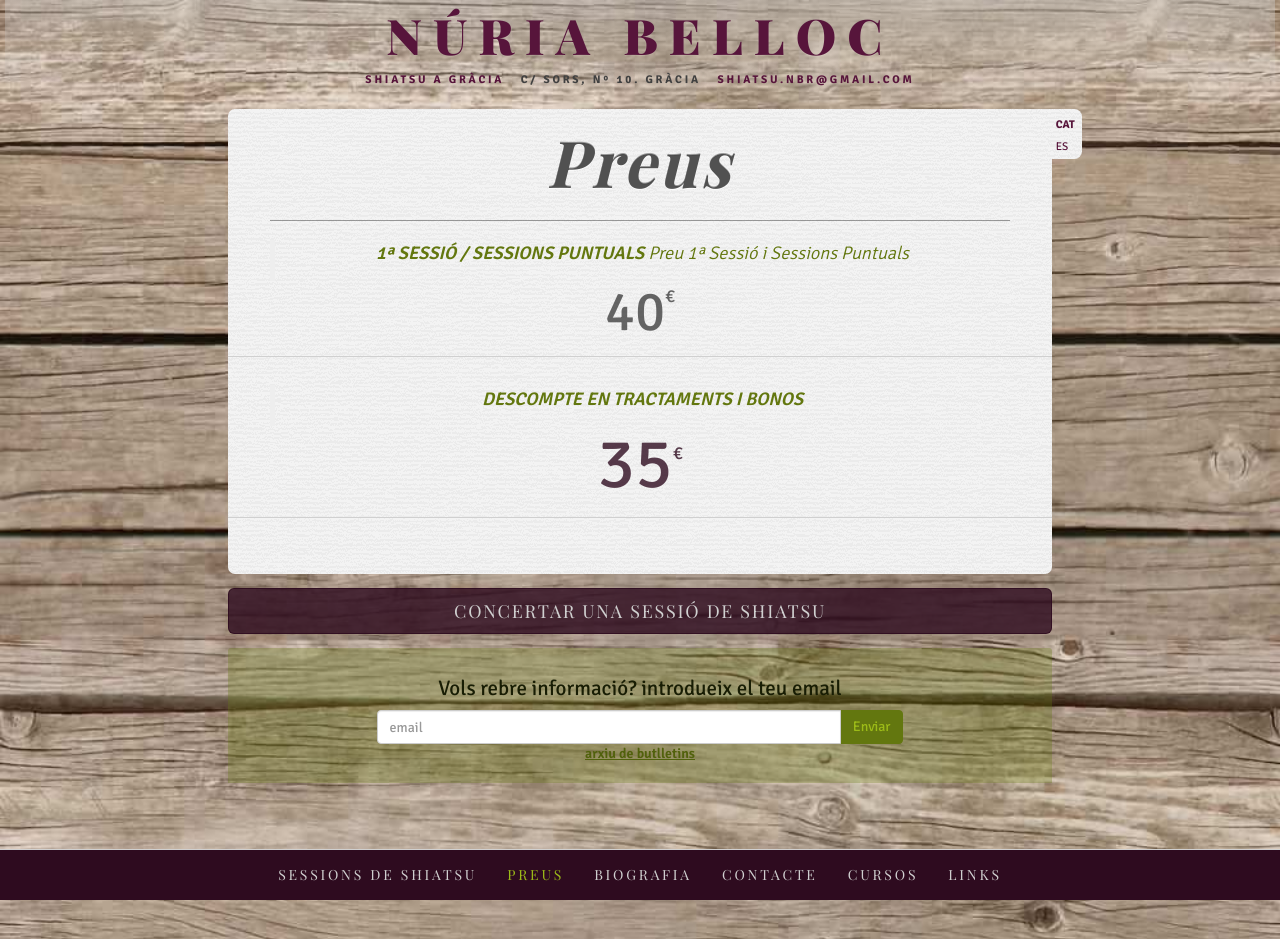
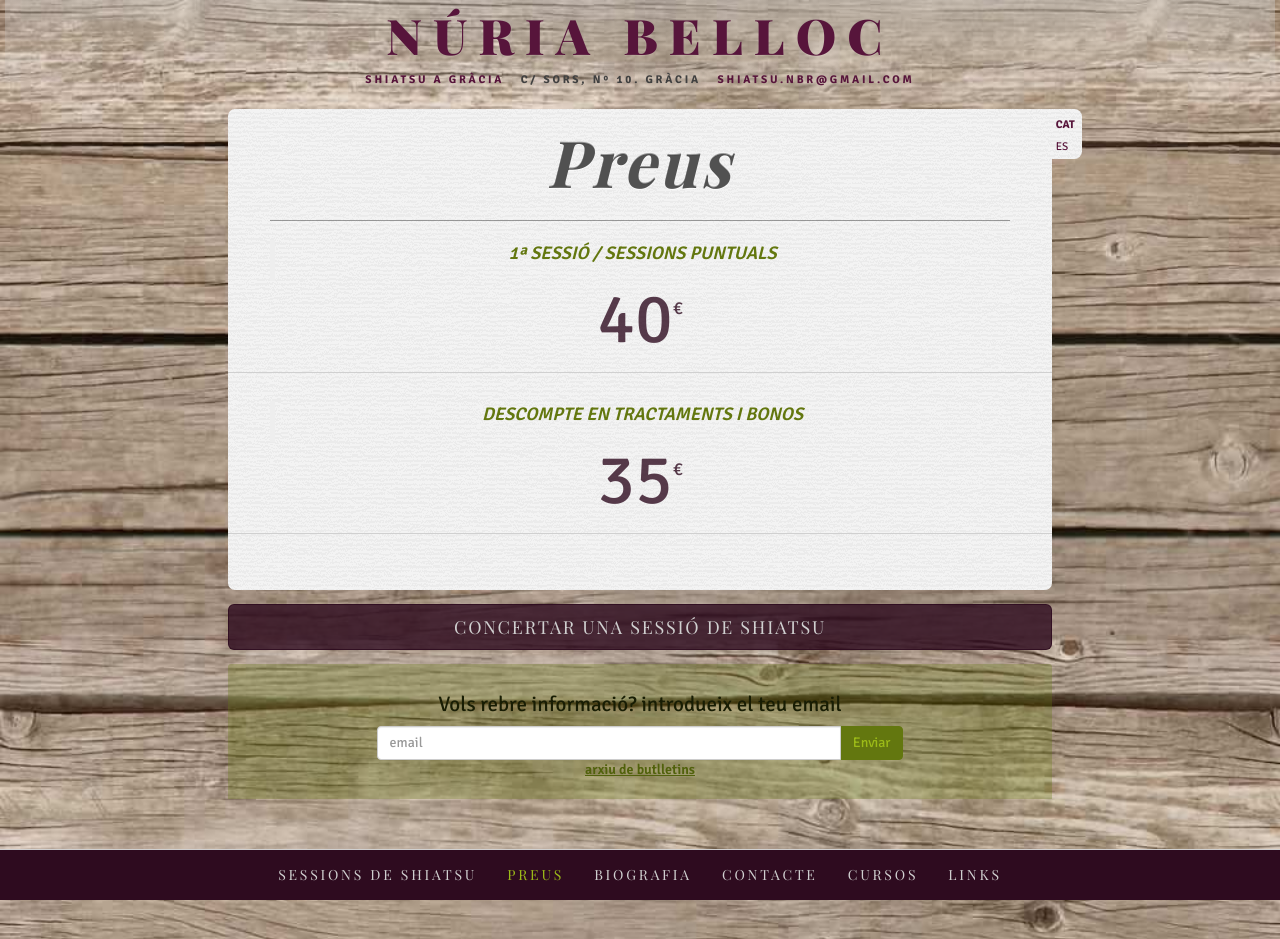
Before and after one commit to agustibr/shiatsu.nuriabelloc.com, a Jekyll site: the page built from cat/2-preus.md, in a window 1280 px wide. Built offline with Jekyll 4.4.1, drawn with Linux system fonts in a browser that asks for light colours; some web fonts are replaced.

Commit message:
Updated 2-preus.md

```diff
--- a/cat/2-preus.md
+++ b/cat/2-preus.md
@@ -16,9 +16,8 @@ order: 2
 
 
 > **1ª SESSIÓ / SESSIONS PUNTUALS**
-Preu 1ª Sessió i Sessions Puntuals
 
-#### 40
+### 40
 
 ---
 
```
